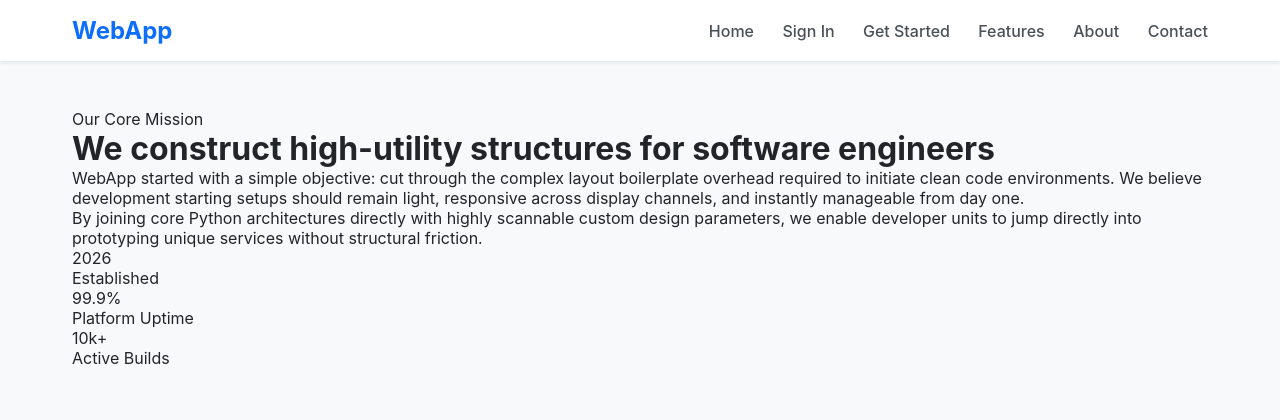
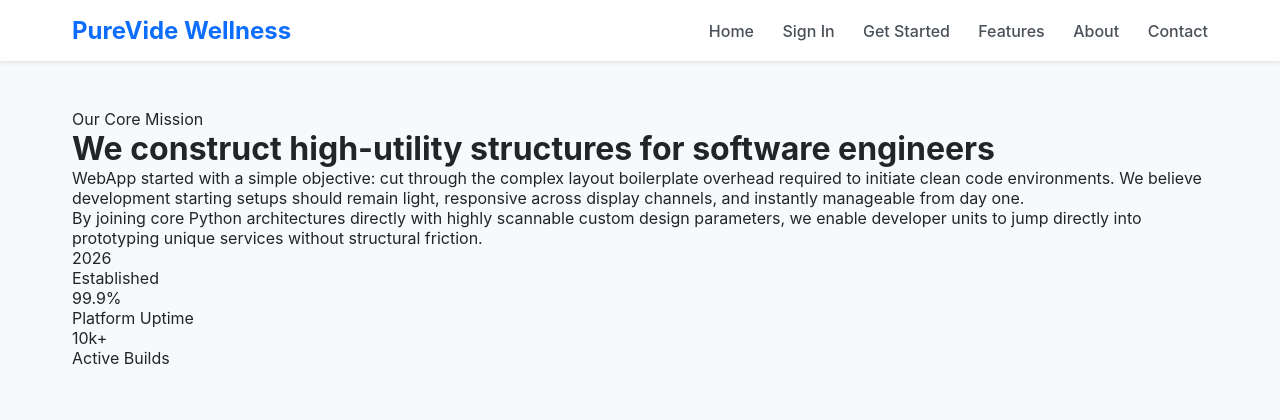
Before and after one commit to d33p-007/frontend, a Flask app: page /about in a window 1280 px wide. Shown: the top 420 px of the page. Run offline with Flask 3, Linux system fonts and the light colour scheme.

Commit message:
Updated logo

```diff
--- a/app/templates/base.html
+++ b/app/templates/base.html
@@ -3,7 +3,7 @@
 <head>
     <meta charset="UTF-8">
     <meta name="viewport" content="width=device-width, initial-scale=1.0">
-    <title>{% block title %}My App{% endblock %}</title>
+    <title>{% block title %}PureVide Wellness{% endblock %}</title>
     <!-- Link to the custom external stylesheet -->
     <link rel="stylesheet" href="{{ url_for('static', filename='css/style.css') }}">
 </head>
@@ -13,7 +13,7 @@
     <header class="site-header">
         <div class="header-container">
             <div class="logo">
-                <a href="{{ url_for('home') }}">WebApp</a>
+                <a href="{{ url_for('home') }}">PureVide Wellness</a>
             </div>
             <nav class="nav-links">
                 <a href="{{ url_for('home') }}">Home</a>
```
